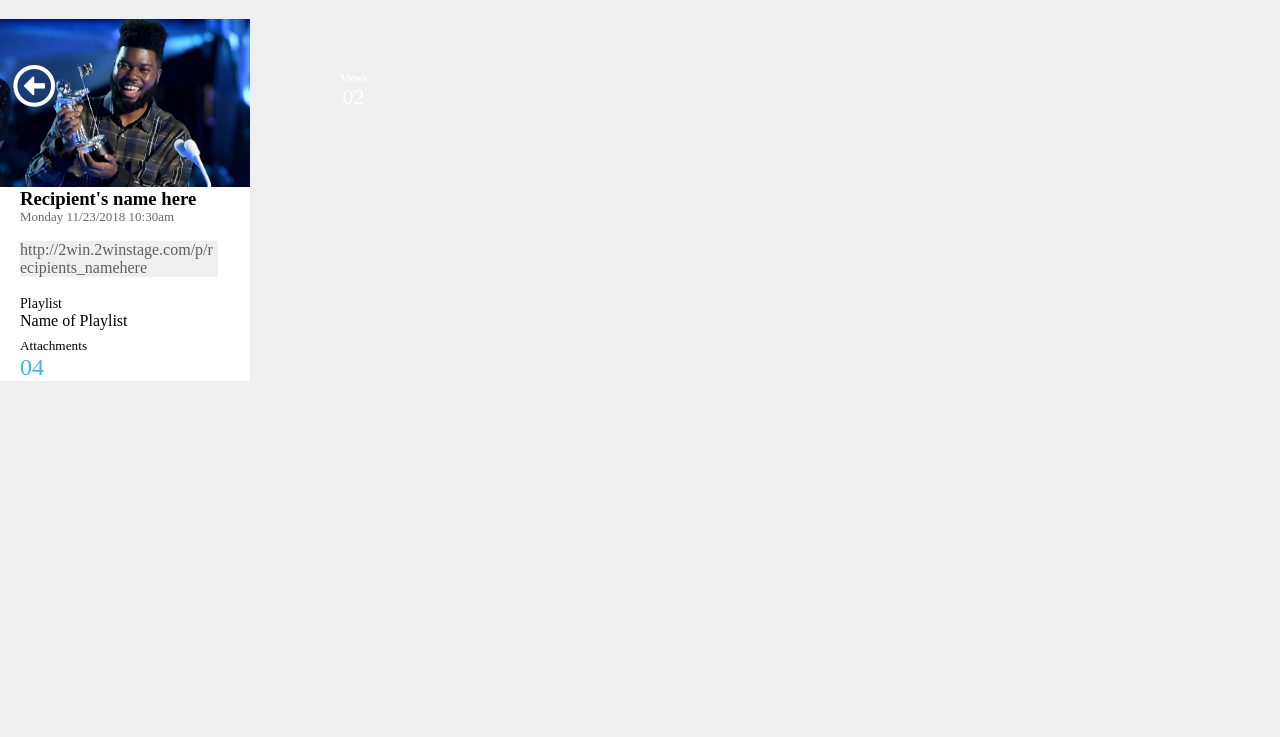
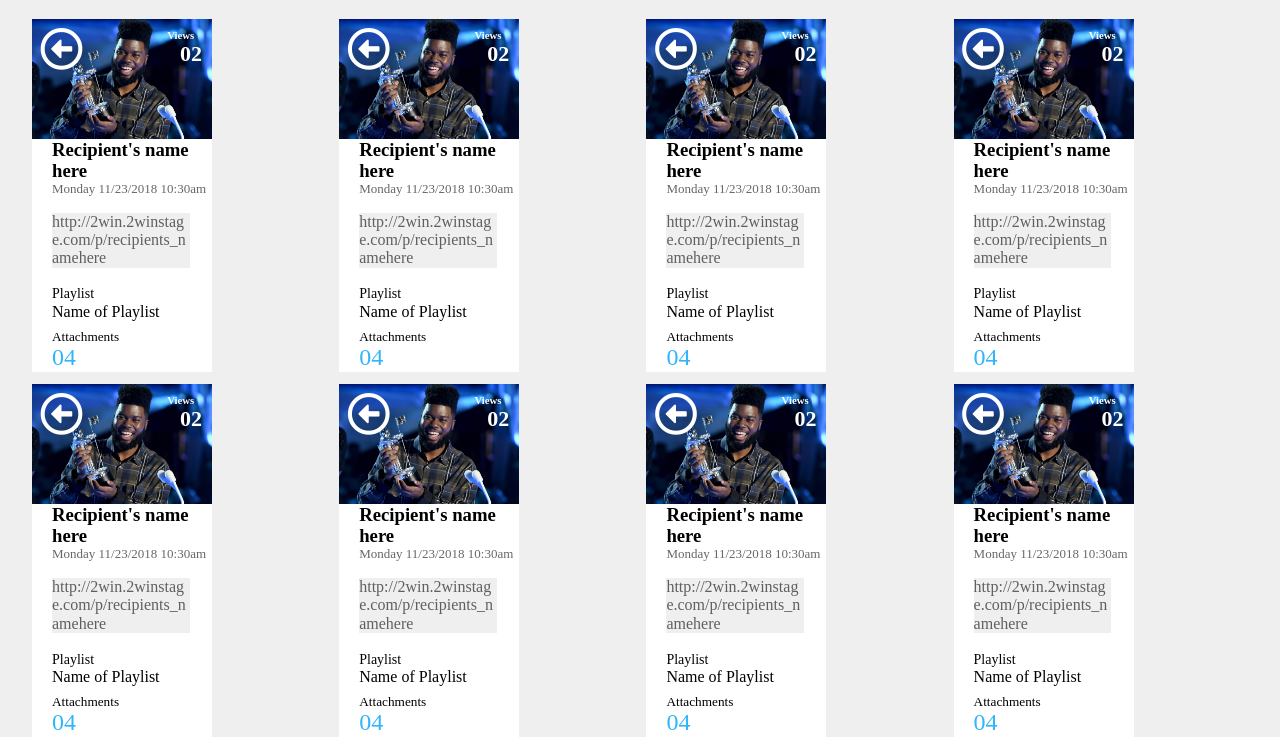
Before and after one commit to airum82/am-comp-challenge-2, a plain HTML site: page index.html in a window 1280 px wide. Shown: the part 197-934 px from the top of the page. Before the commit the page ends 800 px from the top, so only its background shows below. Drawn offline with nearby package versions, Linux system fonts and the light colour scheme.

Commit message:
Placed icons over article image and made articles responsive

```diff
--- a/index.html
+++ b/index.html
@@ -40,11 +40,114 @@
     <h1>SHARES</h1>
     <main>
       <article>
-        <img src="images/VMA-artist.jpg" class="artist-photo">
-        <i class="far fa-arrow-alt-circle-left"></i>
-        <div class="view-count">
-          <h6>Views</h6>
-          <p class="view-number">02</p>
+        <div class="image view-count-flex">
+          <i class="far fa-arrow-alt-circle-left"></i>
+          <h6>Views<br><span class="view-number">02</span></h6>
+        </div>
+        <div>
+        <h3>Recipient's name here</h3>
+        <p class="date">Monday 11/23/2018 10:30am</p>
+        <p class="link-background"><a href="" class="article-link">http://2win.2winstage.com/p/recipients_namehere</a></p>
+        <h4>Playlist</h4>
+        <p class="playlist-name">Name of Playlist</p>
+        <h5>Attachments</h5>
+        <p class="number-color">04</p>
+        </div>
+      </article>
+      <article>
+        <div class="image view-count-flex">
+          <i class="far fa-arrow-alt-circle-left"></i>
+          <h6>Views<br><span class="view-number">02</span></h6>
+        </div>
+        <div>
+        <h3>Recipient's name here</h3>
+        <p class="date">Monday 11/23/2018 10:30am</p>
+        <p class="link-background"><a href="" class="article-link">http://2win.2winstage.com/p/recipients_namehere</a></p>
+        <h4>Playlist</h4>
+        <p class="playlist-name">Name of Playlist</p>
+        <h5>Attachments</h5>
+        <p class="number-color">04</p>
+        </div>
+      </article>
+      <article>
+        <div class="image view-count-flex">
+          <i class="far fa-arrow-alt-circle-left"></i>
+          <h6>Views<br><span class="view-number">02</span></h6>
+        </div>
+        <div>
+        <h3>Recipient's name here</h3>
+        <p class="date">Monday 11/23/2018 10:30am</p>
+        <p class="link-background"><a href="" class="article-link">http://2win.2winstage.com/p/recipients_namehere</a></p>
+        <h4>Playlist</h4>
+        <p class="playlist-name">Name of Playlist</p>
+        <h5>Attachments</h5>
+        <p class="number-color">04</p>
+        </div>
+      </article>
+      <article>
+        <div class="image view-count-flex">
+          <i class="far fa-arrow-alt-circle-left"></i>
+          <h6>Views<br><span class="view-number">02</span></h6>
+        </div>
+        <div>
+        <h3>Recipient's name here</h3>
+        <p class="date">Monday 11/23/2018 10:30am</p>
+        <p class="link-background"><a href="" class="article-link">http://2win.2winstage.com/p/recipients_namehere</a></p>
+        <h4>Playlist</h4>
+        <p class="playlist-name">Name of Playlist</p>
+        <h5>Attachments</h5>
+        <p class="number-color">04</p>
+        </div>
+      </article>
+      <article>
+        <div class="image view-count-flex">
+          <i class="far fa-arrow-alt-circle-left"></i>
+          <h6>Views<br><span class="view-number">02</span></h6>
+        </div>
+        <div>
+        <h3>Recipient's name here</h3>
+        <p class="date">Monday 11/23/2018 10:30am</p>
+        <p class="link-background"><a href="" class="article-link">http://2win.2winstage.com/p/recipients_namehere</a></p>
+        <h4>Playlist</h4>
+        <p class="playlist-name">Name of Playlist</p>
+        <h5>Attachments</h5>
+        <p class="number-color">04</p>
+        </div>
+      </article>
+      <article>
+        <div class="image view-count-flex">
+          <i class="far fa-arrow-alt-circle-left"></i>
+          <h6>Views<br><span class="view-number">02</span></h6>
+        </div>
+        <div>
+        <h3>Recipient's name here</h3>
+        <p class="date">Monday 11/23/2018 10:30am</p>
+        <p class="link-background"><a href="" class="article-link">http://2win.2winstage.com/p/recipients_namehere</a></p>
+        <h4>Playlist</h4>
+        <p class="playlist-name">Name of Playlist</p>
+        <h5>Attachments</h5>
+        <p class="number-color">04</p>
+        </div>
+      </article>
+      <article>
+        <div class="image view-count-flex">
+          <i class="far fa-arrow-alt-circle-left"></i>
+          <h6>Views<br><span class="view-number">02</span></h6>
+        </div>
+        <div>
+        <h3>Recipient's name here</h3>
+        <p class="date">Monday 11/23/2018 10:30am</p>
+        <p class="link-background"><a href="" class="article-link">http://2win.2winstage.com/p/recipients_namehere</a></p>
+        <h4>Playlist</h4>
+        <p class="playlist-name">Name of Playlist</p>
+        <h5>Attachments</h5>
+        <p class="number-color">04</p>
+        </div>
+      </article>
+      <article>
+        <div class="image view-count-flex">
+          <i class="far fa-arrow-alt-circle-left"></i>
+          <h6>Views<br><span class="view-number">02</span></h6>
         </div>
         <div>
         <h3>Recipient's name here</h3>
--- a/styles.css
+++ b/styles.css
@@ -23,6 +23,14 @@ li {
   padding-top: 9vh;
 }
 
+main {
+  display: grid;
+  grid-template-columns: 23% 23% 23% 23%;
+  grid-column-gap: 1vw;
+  grid-row-gap: 1.5vh;
+  justify-content: center;
+}
+
 article {
   background-color: white;
   width: 38%;
@@ -30,16 +38,11 @@ article {
   min-width: 180px;
 }
 
-img {
-  height: 3vh;
-  vertical-align: text-bottom;
-}
-
 span {
   margin-left: 1vw;
 }
 
-span:hover {
+li:hover span {
   opacity: .6;
   color: white;
 }
@@ -49,13 +52,16 @@ a {
   color: white;
 }
 
-a:hover,
-.fa-caret-down:hover {
+li:hover .fa-user,
+li:hover .fa-bars,
+li:hover .fa-share-alt,
+li:hover .fa-caret-down,
+.far:hover {
   color: #32B6FB;
 }
 
-img:hover {
-  color: #32B6FB;
+article:hover {
+  border: 3px solid #32B6FB;
 }
 
 h1 {
@@ -80,7 +86,7 @@ h5 {
 }
 
 h6 {
-  margin: 0;
+  margin: 10px 10px;
 }
 
 div {
@@ -99,7 +105,6 @@ div {
 .admin-color {
   margin: 0;
 }
-
 
 .win-icon {
   padding-top: 2vh;
@@ -152,24 +157,37 @@ div {
 }
 
 .far {
-  position: absolute;
-  bottom: 62%;
-  left: 1%;
+  display: block;
   color: white;
   font-size: 43px;
-}
-
-.view-count {
-  color: white;
-  position: absolute;
-  bottom: 59%;
-  left: 25%;
+  margin: 8px 0 0 8px
 }
 
 .view-number {
   margin-top: 0;
   text-align: center;
   font-size: 22px;
+}
+
+.image {
+  background-image: url("images/VMA-artist.jpg");
+  background-size: cover;
+  background-position: center;
+  height: 120px;
+  width: 100%;
+  margin: 0px;
+}
+
+.view-count-flex {
+  display: flex;
+  color: white;
+  justify-content: space-between;
+}
+
+@media only screen and (max-width: 790px) {
+  main {
+    grid-template-columns: 30% 30% 30%
+  }
 }
 
 @media only screen and (max-width: 590px) {
@@ -191,4 +209,19 @@ div {
   .admin {
     padding: 0;
   }
+
+  main {
+    grid-template-columns: 45% 45%;
+  }
 }
+
+@media only screen and (max-width: 410px) {
+  main {
+    grid-template-columns: 80%;
+  }
+
+  article {
+    width: 75%;
+    margin: 0 auto;
+  }
+}
```
